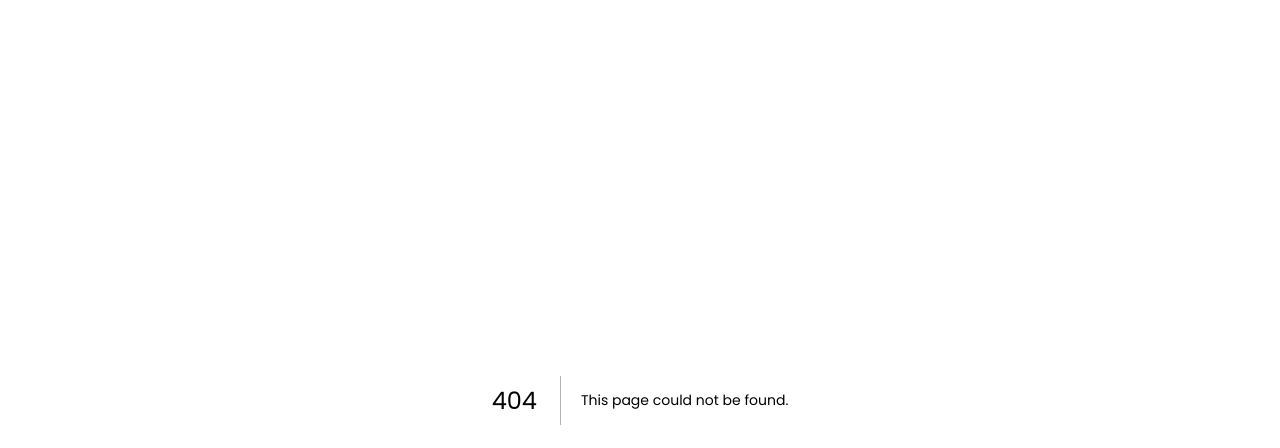
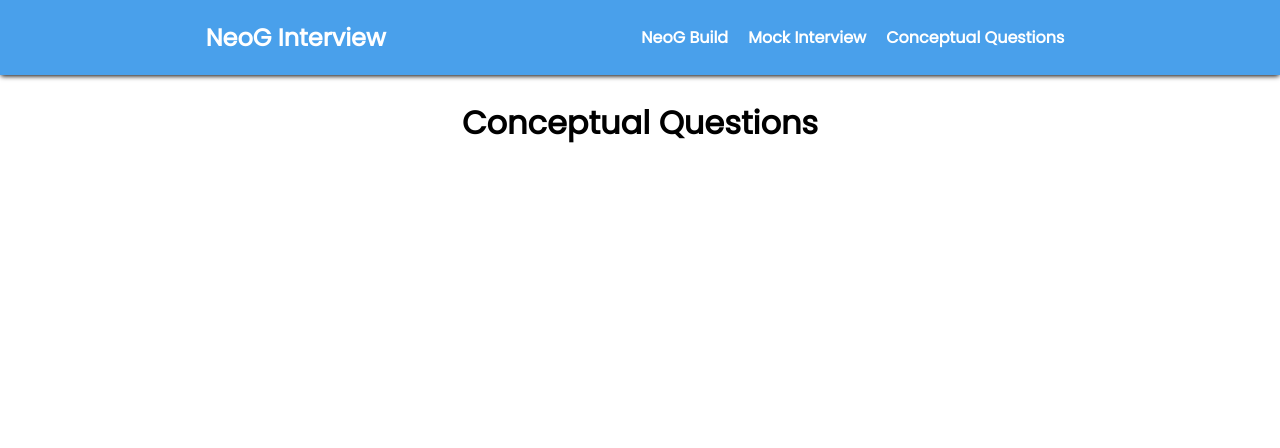
Before and after one commit to Pratham82/neog-interview-questions-react, a Next.js app: page /conceptual-questions in a window 1280 px wide. Before the commit this address had no page. Shown: the top 448 px of the page. Built offline with nearby package versions, Linux system fonts and the light colour scheme.

Commit message:
feat: added conceptual questions page

```diff
--- /dev/null
+++ b/pages/conceptual-questions.jsx
@@ -0,0 +1,18 @@
+import Head from 'next/head'
+import Heading from '../components/Heading'
+import Container from '../components/Container'
+import Navbar from '../components/Navbar'
+
+export default function ConceptualQuestions() {
+  return (
+    <>
+      <Head>
+        <title>Conceptual Questions</title>
+      </Head>
+      <Navbar />
+      <Container>
+        <Heading heading="Conceptual Questions" />
+      </Container>
+    </>
+  )
+}
```
